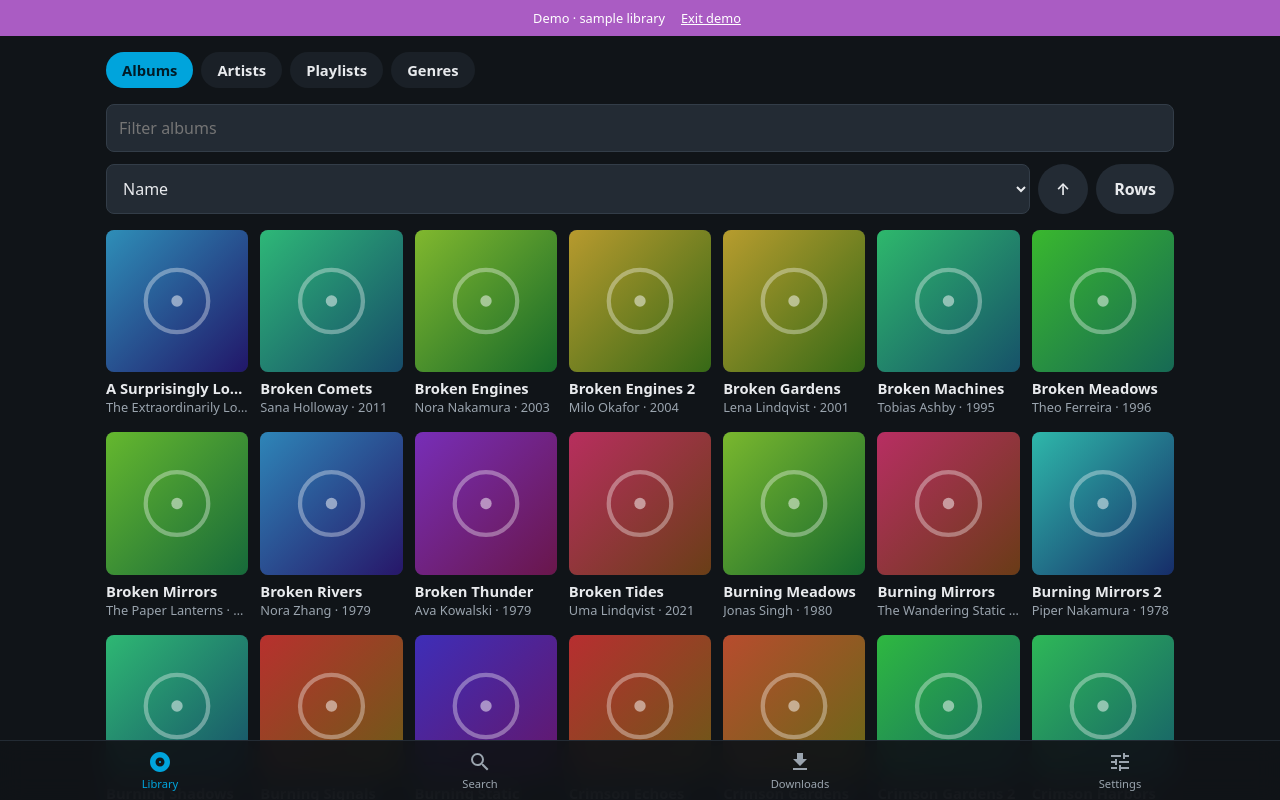
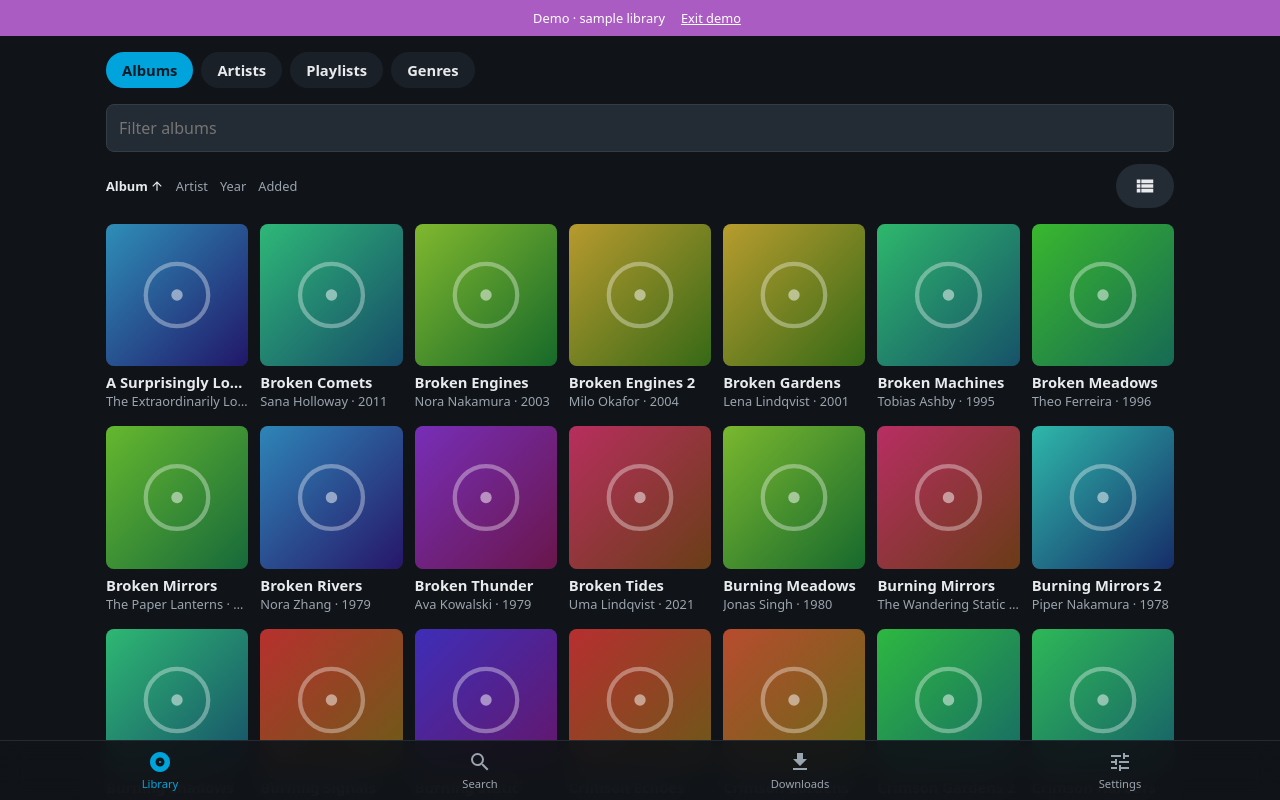
Before and after one commit to cobiadigital/jellyfin-client, a Svelte app: page / in a window 1280 px wide. Both pictures are taken after a click on the button "Try demo". Shown: the top 800 px of the page. Built offline with nearby package versions, Linux system fonts and the light colour scheme.

Commit message:
Library: icon view toggle and tappable sort headers
Closes #29

Co-Authored-By: Claude Sonnet 5.5 <noreply@anthropic.com>
Claude-Session: https://claude.ai/code/session_01Kb7Yft6rWTRdYQ5XfAuEsL

```diff
--- a/src/components/Icon.svelte
+++ b/src/components/Icon.svelte
@@ -31,7 +31,9 @@
     playlistAdd: 'M4 6H2v14c0 1.1.9 2 2 2h14v-2H4V6zm16-4H8c-1.1 0-2 .9-2 2v12c0 1.1.9 2 2 2h12c1.1 0 2-.9 2-2V4c0-1.1-.9-2-2-2zm-1 9h-4v4h-2v-4H9V9h4V5h2v4h4v2z',
     playNext: 'M19 9H2v2h17V9zm0-4H2v2h17V5zM2 15h13v-2H2v2zm15-2v6l5-3-5-3z',
     queue: 'M3 13h2v-2H3v2zm0 4h2v-2H3v2zm0-8h2V7H3v2zm4 4h14v-2H7v2zm0 4h14v-2H7v2zM7 7v2h14V7H7z',
-    note: 'M12 3v10.55c-.59-.34-1.27-.55-2-.55-2.21 0-4 1.79-4 4s1.79 4 4 4 4-1.79 4-4V7h4V3h-6z',
+    viewGrid: 'M3 3v8h8V3H3zm6 6H5V5h4v4zm-6 4v8h8v-8H3zm6 6H5v-4h4v4zm4-16v8h8V3h-8zm6 6h-4V5h4v4zm-6 4v8h8v-8h-8zm6 6h-4v-4h4v4z',
+    viewList: 'M3 14h4v-4H3v4zm0 5h4v-4H3v4zM3 9h4V5H3v4zm5 5h13v-4H8v4zm0 5h13v-4H8v4zM8 5v4h13V5H8z',
+    note:'M12 3v10.55c-.59-.34-1.27-.55-2-.55-2.21 0-4 1.79-4 4s1.79 4 4 4 4-1.79 4-4V7h4V3h-6z',
   };
   export type IconName = keyof typeof paths;
 </script>
--- a/src/views/Library.svelte
+++ b/src/views/Library.svelte
@@ -5,6 +5,7 @@
   import { href } from '../lib/router.svelte';
   import ItemCard from '../components/ItemCard.svelte';
   import ItemRow from '../components/ItemRow.svelte';
+  import Icon from '../components/Icon.svelte';
 
   let { kind }: { kind: LibraryKind } = $props();
 
@@ -19,10 +20,10 @@
   interface Prefs { view: View; sort: LibrarySort; order: SortOrder }
 
   const sortOptions: Record<LibraryKind, [LibrarySort, string][]> = {
-    albums: [['name', 'Name'], ['artist', 'Artist'], ['released', 'Release date'], ['added', 'Date added']],
-    artists: [['name', 'Name'], ['added', 'Date added']],
-    playlists: [['name', 'Name'], ['added', 'Date added']],
-    genres: [['name', 'Name'], ['added', 'Date added']],
+    albums: [['name', 'Album'], ['artist', 'Artist'], ['released', 'Year'], ['added', 'Added']],
+    artists: [['name', 'Name'], ['added', 'Added']],
+    playlists: [['name', 'Name'], ['added', 'Added']],
+    genres: [['name', 'Name'], ['added', 'Added']],
   };
 
   function loadPrefs(k: LibraryKind): Prefs {
@@ -181,14 +182,23 @@
   <input class="filter" type="search" bind:value={filterInput} placeholder="Filter {kind}" enterkeyhint="search" />
 
   <div class="controls">
-    <select aria-label="Sort by" value={prefs.sort} onchange={(e) => setPrefs({ sort: e.currentTarget.value as LibrarySort })}>
-      {#each sortOptions[kind] as [v, label]}<option value={v}>{label}</option>{/each}
-    </select>
-    <button class="btn" aria-label={prefs.order === 'Ascending' ? 'Ascending' : 'Descending'} onclick={() => setPrefs({ order: prefs.order === 'Ascending' ? 'Descending' : 'Ascending' })}>
-      {prefs.order === 'Ascending' ? '↑' : '↓'}
-    </button>
+    <div class="sorts" role="group" aria-label="Sort by">
+      {#each sortOptions[kind] as [v, label]}
+        {@const active = prefs.sort === v}
+        <button
+          class="sort"
+          class:active
+          aria-pressed={active}
+          aria-label={active ? `${label}, ${prefs.order}` : label}
+          onclick={() => setPrefs(active ? { order: prefs.order === 'Ascending' ? 'Descending' : 'Ascending' } : { sort: v })}
+        >
+          {label}
+          {#if active}<span class="caret" class:desc={prefs.order === 'Descending'}><Icon name="up" size={14} /></span>{/if}
+        </button>
+      {/each}
+    </div>
     <button class="btn" aria-label={prefs.view === 'tiles' ? 'Switch to rows' : 'Switch to tiles'} onclick={() => setPrefs({ view: prefs.view === 'tiles' ? 'rows' : 'tiles' })}>
-      {prefs.view === 'tiles' ? 'Rows' : 'Tiles'}
+      <Icon name={prefs.view === 'tiles' ? 'viewList' : 'viewGrid'} size={22} />
     </button>
   </div>
 
@@ -231,15 +241,44 @@
     gap: 8px;
     margin-bottom: 16px;
   }
-  .controls select {
+  .controls {
+    align-items: center;
+  }
+  .sorts {
     flex: 1;
     min-width: 0;
+    display: flex;
+    overflow-x: auto;
+    scrollbar-width: none;
+  }
+  .sort {
+    display: inline-flex;
+    align-items: center;
+    gap: 2px;
     min-height: 44px;
-    font-size: 16px;
+    padding: 0 12px 0 0;
+    background: none;
+    border: 0;
+    color: var(--muted, inherit);
+    font-size: 0.8rem;
+    white-space: nowrap;
+  }
+  .sort.active {
+    color: inherit;
+    font-weight: 700;
+  }
+  .caret {
+    display: inline-flex;
+  }
+  .caret.desc {
+    transform: rotate(180deg);
   }
   .controls .btn {
     min-height: 44px;
     min-width: 44px;
+    display: inline-flex;
+    align-items: center;
+    justify-content: center;
   }
   .rows {
     display: flex;
```
